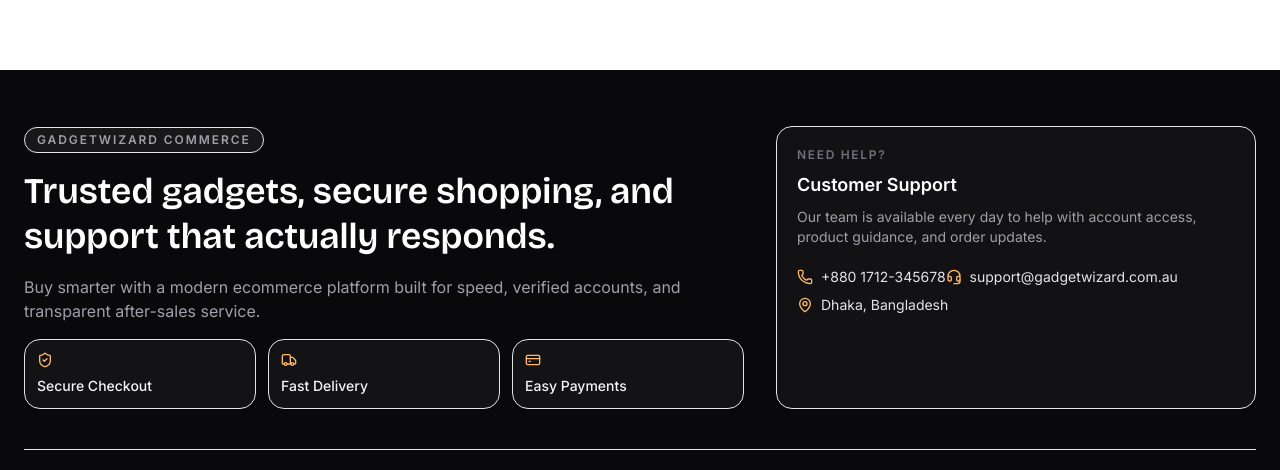
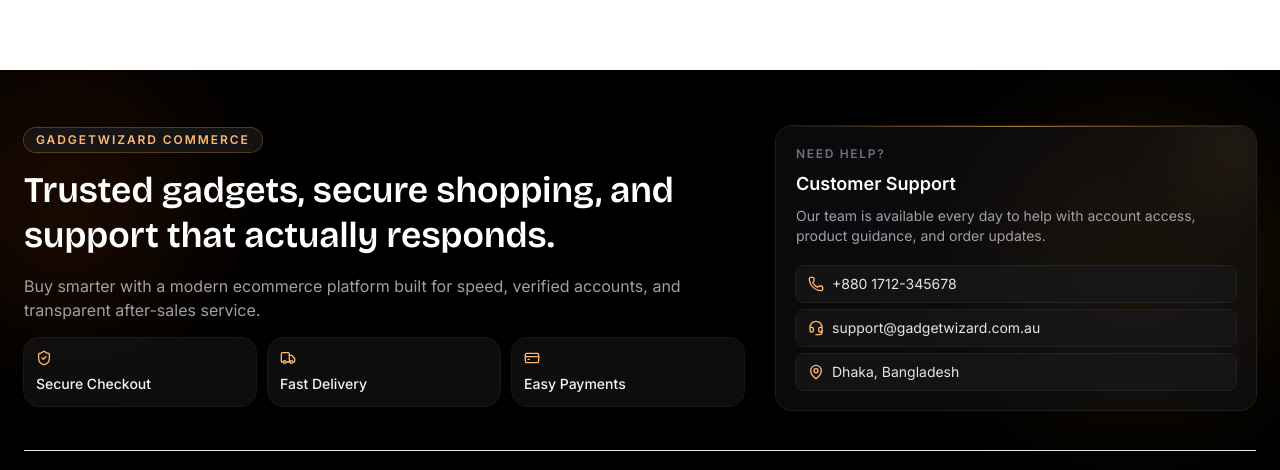
Before and after one commit to kaiumallimon/gadgetwizard, a Next.js app: page /forgot-password in a window 1280 px wide. Shown: the part 482-952 px from the top of the page. Built offline with nearby package versions, Linux system fonts and the light colour scheme; no server answers.

Commit message:
feat: enhance SiteFooter with improved styling and transitions for better user experience

```diff
--- a/components/site-footer.tsx
+++ b/components/site-footer.tsx
@@ -26,11 +26,16 @@
   const year = new Date().getFullYear();
 
   return (
-    <footer className="mt-16 overflow-hidden bg-zinc-950 text-zinc-300">
-      <div className="mx-auto w-full max-w-7xl px-4 py-12 sm:px-6 sm:py-14">
-        <div className="grid gap-8 border-b border-zinc-800 pb-10 lg:grid-cols-[1.2fr_0.8fr]">
+    <footer className="relative mt-16 overflow-hidden bg-black text-zinc-300">
+      <div className="pointer-events-none absolute inset-0">
+        <div className="absolute -left-16 top-0 h-64 w-64 rounded-full bg-orange-500/10 blur-3xl" />
+        <div className="absolute right-0 top-12 h-72 w-72 rounded-full bg-amber-500/10 blur-3xl" />
+      </div>
+
+      <div className="relative mx-auto w-full max-w-7xl px-4 py-12 sm:px-6 sm:py-14">
+        <div className="grid gap-8 border-b border-zinc-800/50 pb-10 lg:grid-cols-[1.2fr_0.8fr]">
           <div className="space-y-4">
-            <p className="inline-flex rounded-full border border-zinc-700 bg-zinc-900 px-3 py-1 text-xs font-semibold uppercase tracking-[0.16em] text-zinc-400">
+            <p className="inline-flex rounded-full bg-zinc-900/80 px-3 py-1 text-xs font-semibold uppercase tracking-[0.16em] text-orange-300 ring-1 ring-orange-300/30">
               GadgetWizard Commerce
             </p>
             <h2 className="max-w-2xl text-3xl font-semibold leading-tight text-white sm:text-4xl">
@@ -41,22 +46,25 @@
             </p>
 
             <div className="grid gap-3 sm:grid-cols-3">
-              <article className="rounded-2xl border border-zinc-800 bg-zinc-900/70 p-3">
+              <article className="rounded-2xl bg-zinc-900/55 p-3 ring-1 ring-zinc-700/40">
                 <ShieldCheck className="h-4 w-4 text-orange-300" />
                 <p className="mt-2 text-sm font-medium text-zinc-100">Secure Checkout</p>
               </article>
-              <article className="rounded-2xl border border-zinc-800 bg-zinc-900/70 p-3">
+              <article className="rounded-2xl bg-zinc-900/55 p-3 ring-1 ring-zinc-700/40">
                 <Truck className="h-4 w-4 text-orange-300" />
                 <p className="mt-2 text-sm font-medium text-zinc-100">Fast Delivery</p>
               </article>
-              <article className="rounded-2xl border border-zinc-800 bg-zinc-900/70 p-3">
+              <article className="rounded-2xl bg-zinc-900/55 p-3 ring-1 ring-zinc-700/40">
                 <CreditCard className="h-4 w-4 text-orange-300" />
                 <p className="mt-2 text-sm font-medium text-zinc-100">Easy Payments</p>
               </article>
             </div>
           </div>
 
-          <div className="rounded-2xl border border-zinc-800 bg-zinc-900/60 p-5">
+          <div className="relative overflow-hidden rounded-2xl bg-zinc-900/45 p-5 ring-1 ring-zinc-700/45">
+            <div className="pointer-events-none absolute inset-x-0 top-0 h-px bg-linear-to-r from-transparent via-orange-300/60 to-transparent" />
+            <div className="pointer-events-none absolute -right-10 -top-10 h-28 w-28 rounded-full bg-orange-300/10 blur-2xl" />
+
             <p className="text-xs font-semibold uppercase tracking-[0.14em] text-zinc-500">Need Help?</p>
             <p className="mt-2 text-lg font-semibold text-white">Customer Support</p>
             <p className="mt-2 text-sm text-zinc-400">
@@ -64,13 +72,13 @@
             </p>
 
             <div className="mt-5 space-y-2 text-sm">
-              <p className="inline-flex items-center gap-2 text-zinc-200">
+              <p className="inline-flex w-full items-center gap-2 rounded-lg bg-zinc-900/70 px-3 py-2 text-zinc-200 ring-1 ring-zinc-700/40">
                 <Phone className="h-4 w-4 text-orange-300" /> +880 1712-345678
               </p>
-              <p className="inline-flex items-center gap-2 text-zinc-200">
+              <p className="inline-flex w-full items-center gap-2 rounded-lg bg-zinc-900/70 px-3 py-2 text-zinc-200 ring-1 ring-zinc-700/40">
                 <Headset className="h-4 w-4 text-orange-300" /> support@gadgetwizard.com.au
               </p>
-              <p className="inline-flex items-center gap-2 text-zinc-200">
+              <p className="inline-flex w-full items-center gap-2 rounded-lg bg-zinc-900/70 px-3 py-2 text-zinc-200 ring-1 ring-zinc-700/40">
                 <MapPin className="h-4 w-4 text-orange-300" /> Dhaka, Bangladesh
               </p>
             </div>
@@ -83,7 +91,7 @@
             <ul className="mt-3 space-y-2 text-sm">
               {quickShopLinks.map((item) => (
                 <li key={item.label}>
-                  <Link href={item.href} className="text-zinc-300 hover:text-white">
+                  <Link href={item.href} className="text-zinc-300 transition hover:pl-1 hover:text-orange-300">
                     {item.label}
                   </Link>
                 </li>
@@ -96,7 +104,7 @@
             <ul className="mt-3 space-y-2 text-sm">
               {customerCareLinks.map((item) => (
                 <li key={item.label}>
-                  <Link href={item.href} className="text-zinc-300 hover:text-white">
+                  <Link href={item.href} className="text-zinc-300 transition hover:pl-1 hover:text-orange-300">
                     {item.label}
                   </Link>
                 </li>
@@ -109,7 +117,7 @@
             <ul className="mt-3 space-y-2 text-sm">
               {companyLinks.map((item) => (
                 <li key={item.label}>
-                  <Link href={item.href} className="text-zinc-300 hover:text-white">
+                  <Link href={item.href} className="text-zinc-300 transition hover:pl-1 hover:text-orange-300">
                     {item.label}
                   </Link>
                 </li>
@@ -128,7 +136,7 @@
         </div>
       </div>
 
-      <div className="border-t border-zinc-800 bg-black/60">
+      <div className="border-t border-zinc-800/50 bg-zinc-950/80">
         <div className="mx-auto flex w-full max-w-7xl flex-col gap-2 px-4 py-4 text-xs text-zinc-500 sm:flex-row sm:items-center sm:justify-between sm:px-6">
           <p>© {year} GadgetWizard. All rights reserved.</p>
           <p>Built for secure ecommerce, fast support, and modern account management.</p>
```
